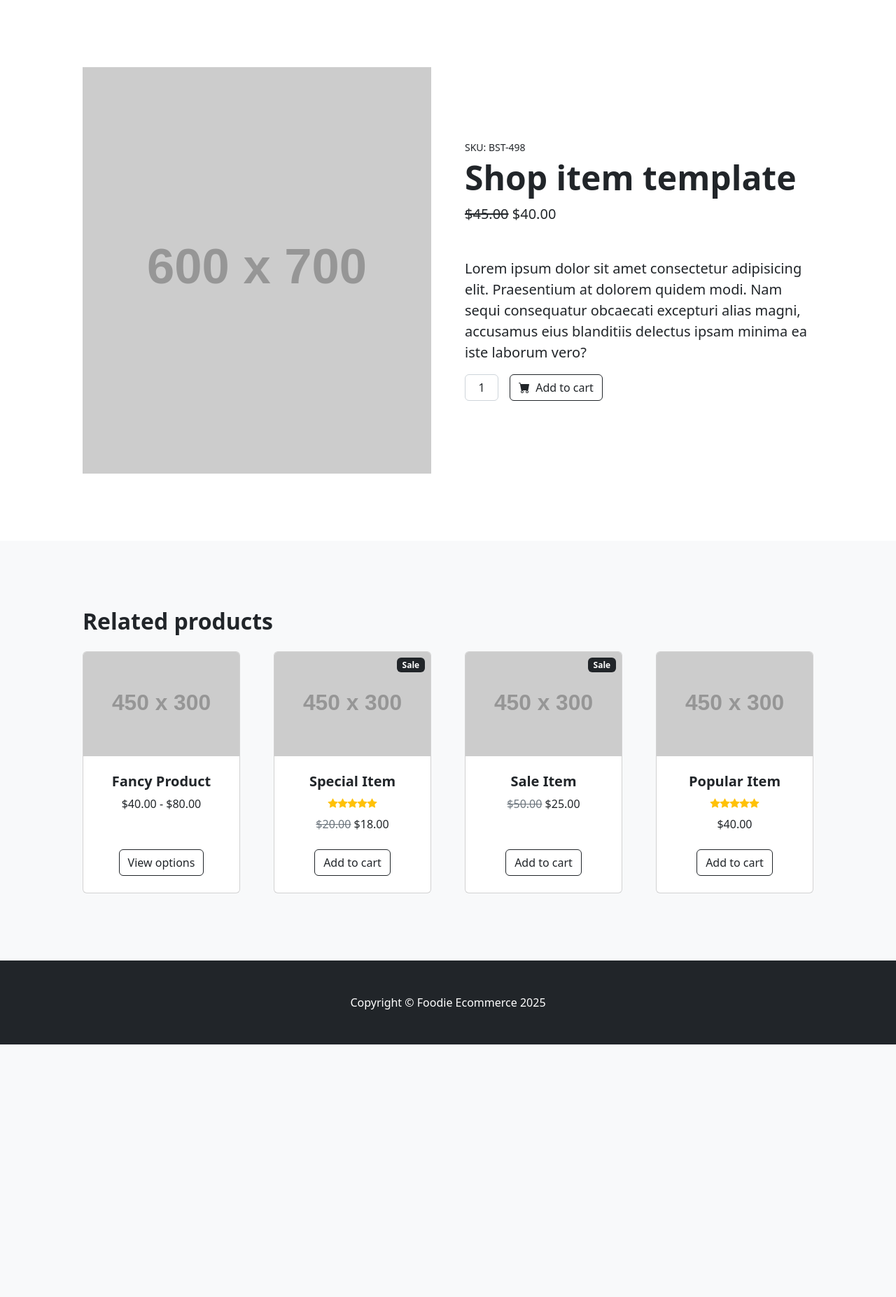
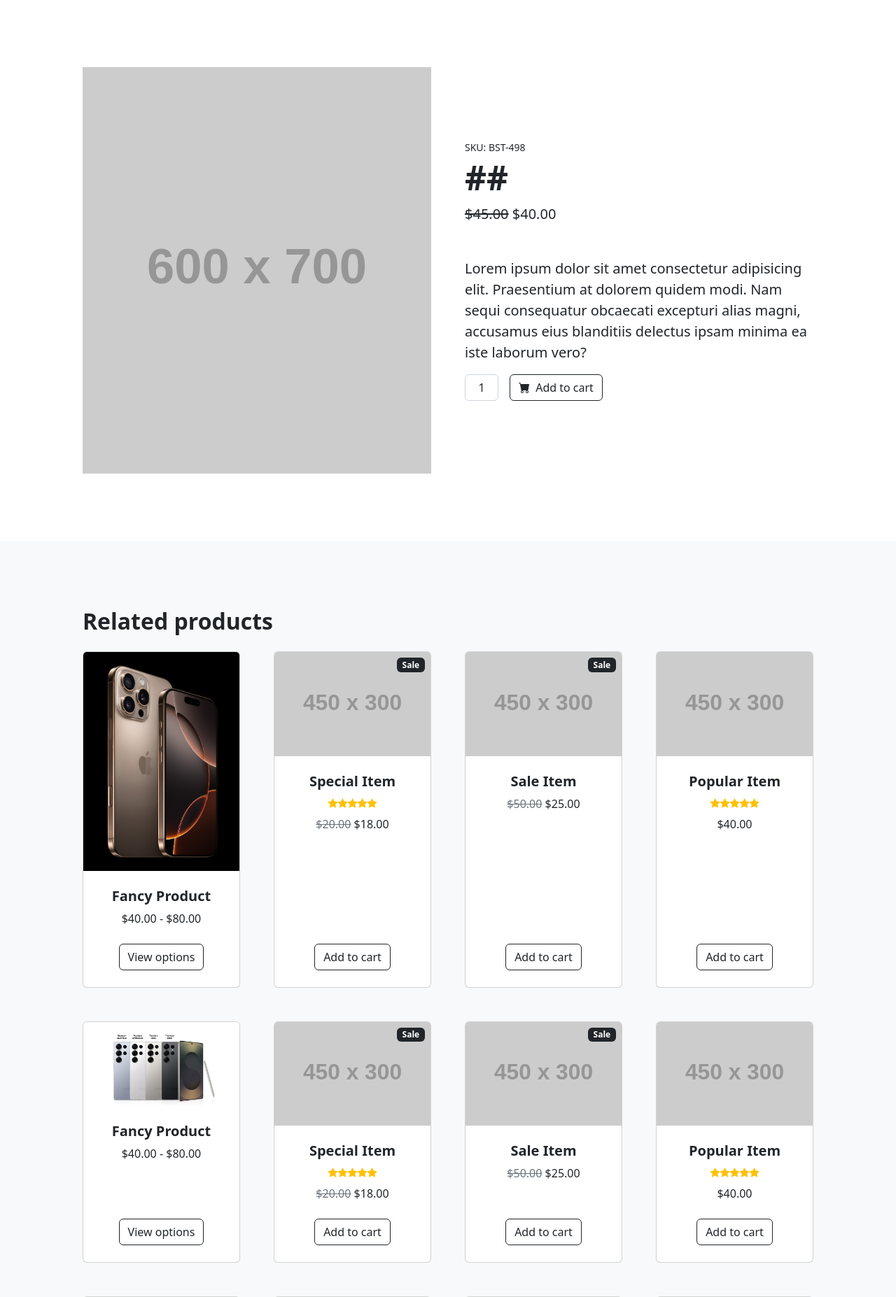
Before and after one commit to SuYeeMyatMoe/ecom, a Django app: page / in a window 1280 px wide. Shown: the part 56-1910 px from the top of the page at 70% size. Before the commit the page ends 1549 px from the top, so only its background shows below. Run offline with Django 5.2, Linux system fonts and the light colour scheme; data comes from the database, SQL or seed files in the repository; grey boxes labelled with a size stand in for pictures from a placeholder-image service; some libraries are stand-ins or nearby versions.

Commit message:
retrieve the data from the home page and img data retrieving

```diff
--- a/store/templates/home.html
+++ b/store/templates/home.html
@@ -88,7 +88,7 @@
           </div>
           <div class="col-md-6">
             <div class="small mb-1">SKU: BST-498</div>
-            <h1 class="display-5 fw-bolder">Shop item template</h1>
+            <h1 class="display-5 fw-bolder">##</h1>
             <div class="fs-5 mb-5">
               <span class="text-decoration-line-through">$45.00</span>
               <span>$40.00</span>
@@ -120,17 +120,22 @@
     <section class="py-5 bg-light">
       <div class="container px-4 px-lg-5 mt-5">
         <h2 class="fw-bolder mb-4">Related products</h2>
+
+
         <div
           class="row gx-4 gx-lg-5 row-cols-2 row-cols-md-3 row-cols-xl-4 justify-content-center"
         >
+                   <!-- {{products}}checking if model data can be get in home page -->
+          {% for product in products %}
           <div class="col mb-5">
             <div class="card h-100">
               <!-- Product image-->
               <img
                 class="card-img-top"
-                src="https://dummyimage.com/450x300/dee2e6/6c757d.jpg"
+                src="{{product.image.url}}"
                 alt="..."
               />
+              <!-- image in here will affect all four row  -->
               <!-- Product details-->
               <div class="card-body p-4">
                 <div class="text-center">
@@ -271,6 +276,7 @@
               </div>
             </div>
           </div>
+          {% endfor %}
         </div>
       </div>
     </section>
```
